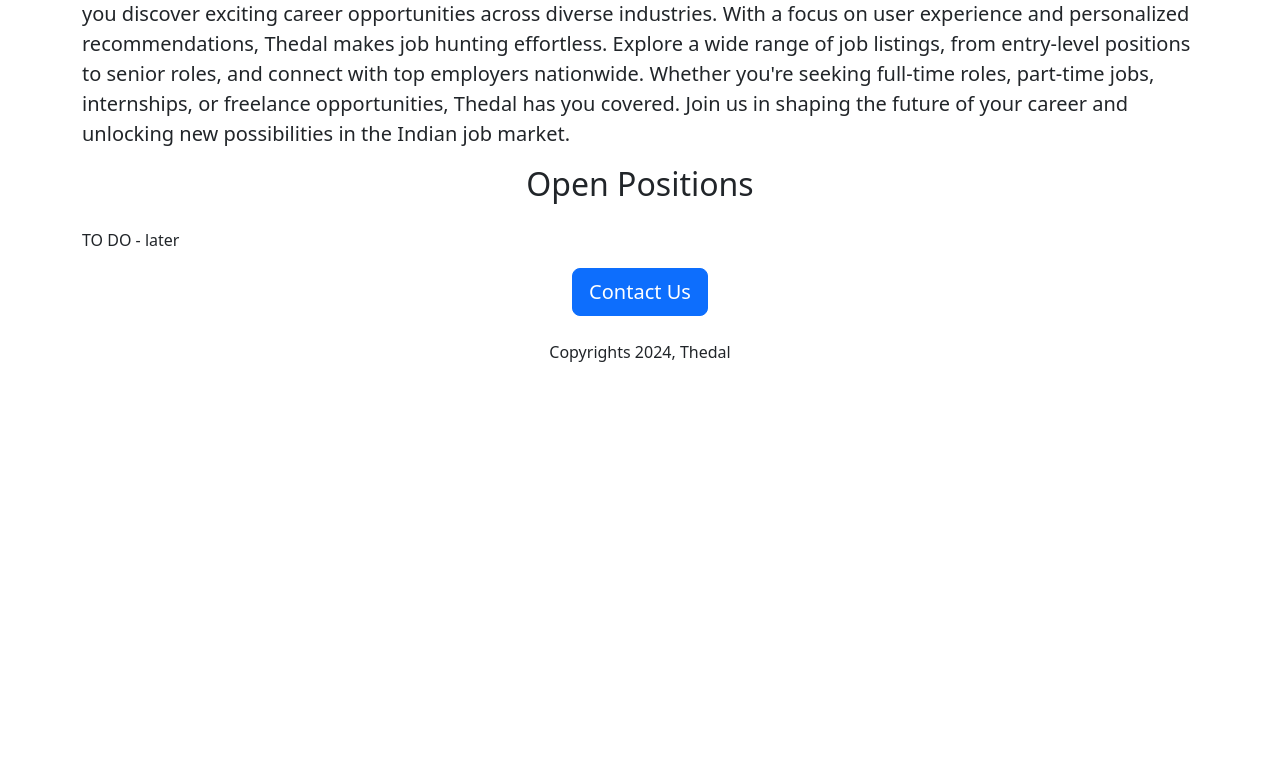
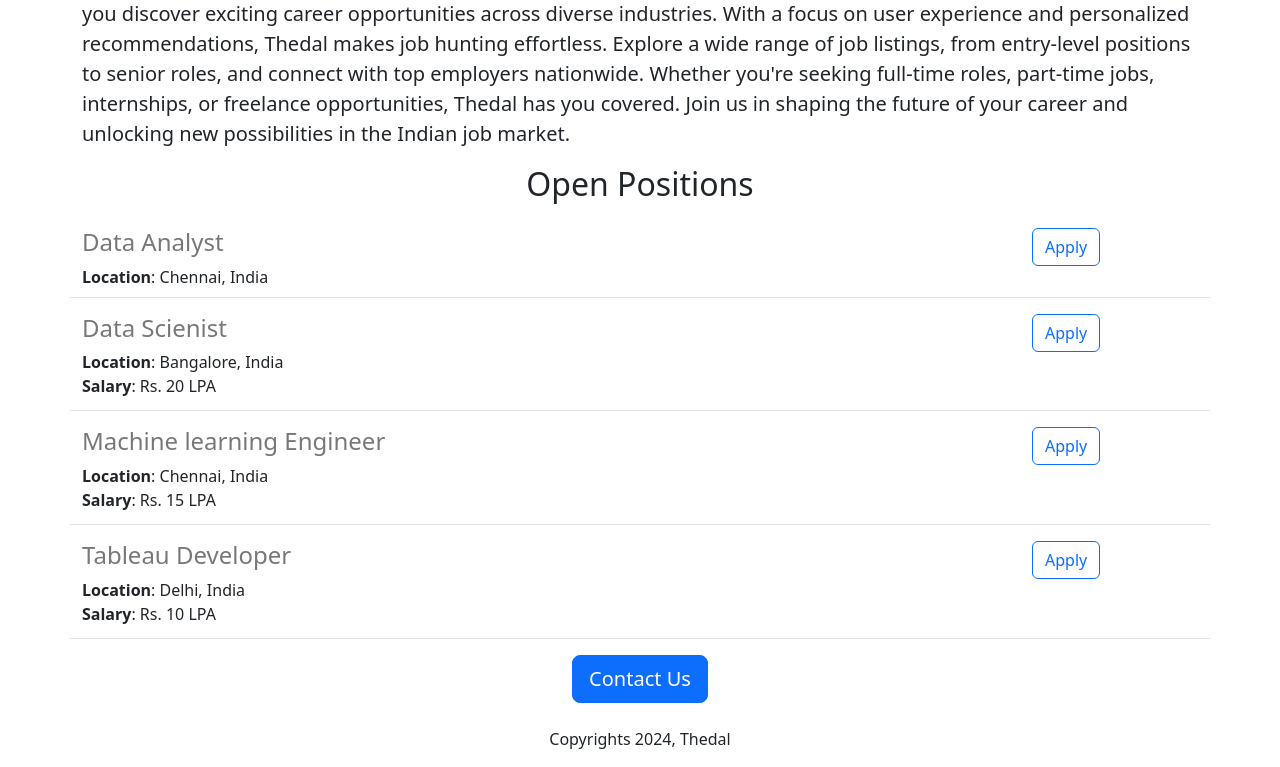
Before and after one commit to venkatshan707/careers_website_be, a Flask app: page / in a window 1280 px wide. Shown: the part 533-1300 px from the top of the page. Before the commit the page ends 895 px from the top, so only its background shows below. Run offline with Flask 3, Linux system fonts and the light colour scheme.

Commit message:
Sending Dynamic data to HTML  from python list

```diff
--- a/app.py
+++ b/app.py
@@ -1,11 +1,42 @@
-from flask import Flask, render_template  # from flask Module importing Flask class
+from flask import Flask, jsonify, render_template  # from flask Module importing Flask class
 
 app = Flask(__name__)  # our app is just a object of the class Flask
+
+JOBS = [{
+    'id': 1,
+    'title': 'Data Analyst',
+    'location': 'Chennai, India',
+}, {
+    'id': 2,
+    'title': 'Data Scienist',
+    'location': 'Bangalore, India',
+    'salary': 'Rs. 20 LPA'
+}, {
+    'id': 3,
+    'title': 'Machine learning Engineer',
+    'location': 'Chennai, India',
+    'salary': 'Rs. 15 LPA'
+}, {
+    'id': 4,
+    'title': 'Tableau Developer',
+    'location': 'Delhi, India',
+    'salary': 'Rs. 10 LPA'
+}]
 
 
 @app.route('/')
 def home():
-  return render_template('home.html')
+
+  #Returning a HTML Endpoint
+  return render_template(
+      'home.html', jobs=JOBS, company_name="Thedal"
+  )  # Sending jobs (dynamic content) to home.html using render_template as a argument
+
+
+@app.route('/api/jobs')
+def jobs():
+  #Returning a json Endpoint
+  return jsonify(JOBS)  # Webserver Returning jobs as a json
 
 
 if __name__ == '__main__':
--- a/templates/home.html
+++ b/templates/home.html
@@ -34,13 +34,22 @@
   <body>
     <!--  <body> section contains the actual content of the webpage, including text, images, links, forms,-->
   <div class= "container" >
-    <h1 class="text-center">Thedal Careers</h1>
+    <h1 class="text-center">{{company_name}} Careers</h1>
     <img class = "img-fluid" id= "banner" src="https://73b86460-fe8a-4326-82f2-5a9aad280032-00-ny67vo9qlm0g.picard.replit.dev/static/banner.jpg" >
     <h2 class="text-center mt-2 mb-4">About Thedal</h2>
     <p class ="lead">
       Welcome to Thedal, your premier job search platform in India! We're dedicated to helping talented professionals like you discover exciting career opportunities across diverse industries. With a focus on user experience and personalized recommendations, Thedal makes job hunting effortless. Explore a wide range of job listings, from entry-level positions to senior roles, and connect with top employers nationwide. Whether you're seeking full-time roles, part-time jobs, internships, or freelance opportunities, Thedal has you covered. Join us in shaping the future of your career and unlocking new possibilities in the Indian job market.</p>
     <h2 class="text-center mt-2 mb-4">Open Positions</h2>
-    <p >TO DO - later </p>
+    <div>
+      <!-- templating syntax refers to the way you embed dynamic content/data, variables, control structures, and expressions within HTML templates.it's a feature from Flask Jinja2 template-->
+
+      {% for job in jobs %}
+      <!-- control statement: for loop-->
+      {% include 'jobitem.html' %}
+
+      {% endfor %}
+
+    </div>
       <div class="text-center" ><!--Inline styling with in tag when we have very few style attributes -->
         <button class="text-center btn btn-primary btn-lg">Contact Us</button>
         <p class ="mt-4"> Copyrights 2024, Thedal</p>
--- /dev/null
+++ b/templates/jobitem.html
@@ -0,0 +1,23 @@
+<!-- We are structuring the template. we can use this template any where and as many as the times we need -->
+<div class ="border-bottom row" style="margin-bottom:16px; padding-bottom:8px" >
+
+  <div class="col-10"> <!--Dividing the total number columns by 12 and assigning 10 places to 1st column -->
+    <h4 style= "color:rgb(120,120,120)">{{job['title']}}</h4>
+
+    <div>
+      <b>Location</b>: {{job['location']}}
+    </div>
+
+    {% if 'salary' in job %}
+    <div style="margin-bottom:4px">
+      <b>Salary</b>: {{job['salary']}}
+    </div>
+    {% endif %}
+  </div>
+
+  <div class="col-2">
+    <button type="button" class="btn btn-outline-primary">Apply</button>
+  </div>
+
+
+</div>
```
Also changed, not shown: static/banner3.jpg (added).
